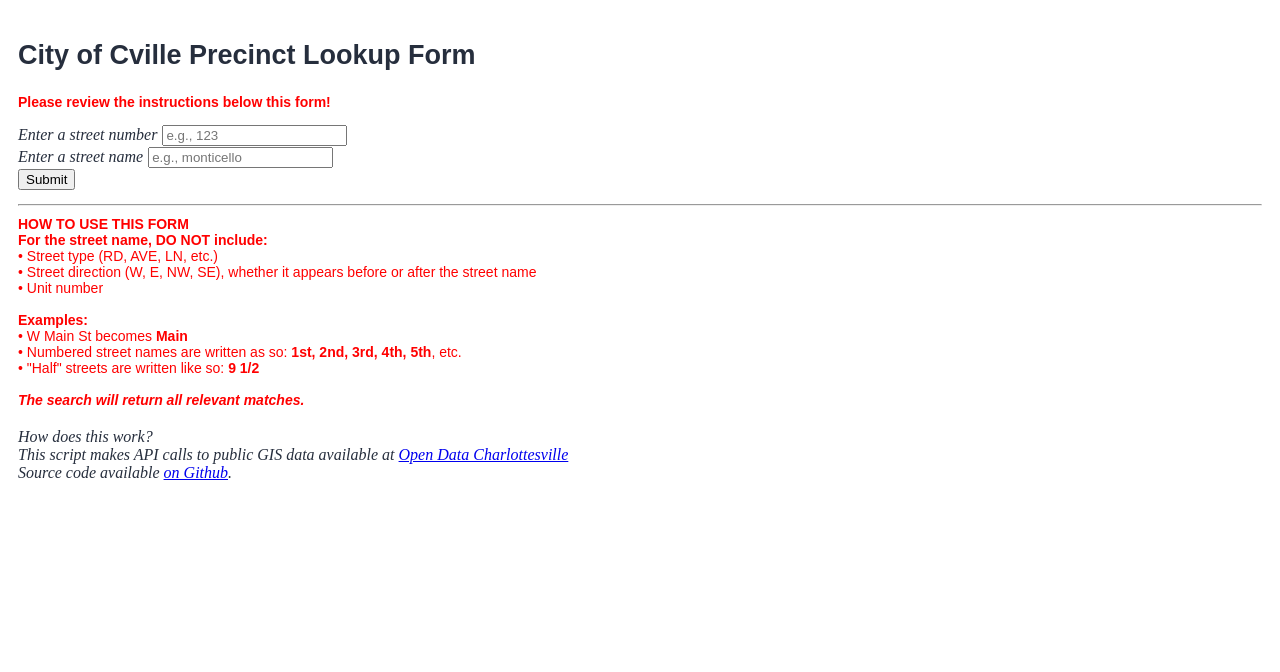
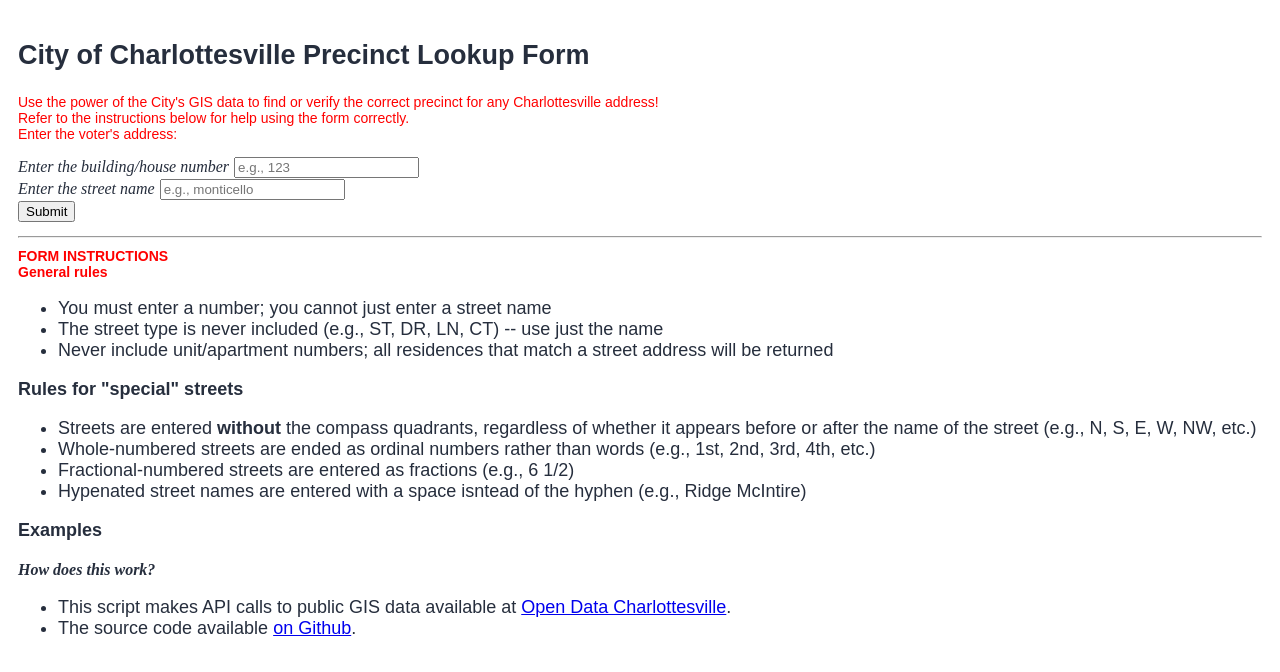
Before and after one commit to caljess599/checkprecinct, a plain HTML site: page app/index.html in a window 1280 px wide. Drawn offline with Linux system fonts and the light colour scheme.

Commit message:
change instructions
and make a table for examples

```diff
--- a/app/index.html
+++ b/app/index.html
@@ -7,12 +7,14 @@
 
   <body>
     <form id="form">
-      <h2>City of Cville Precinct Lookup Form</h2>
+      <h2>City of Charlottesville Precinct Lookup Form</h2>
       <p class="instructions">
-        <b>Please review the instructions below this form!</b>
+        Use the power of the City's GIS data to find or verify the correct precinct for any Charlottesville address!</br>
+        Refer to the instructions below for help using the form correctly.<br>
+        Enter the voter's address:
       </p>
       <div class="form-group">
-        <label for="name">Enter a street number</label>
+        <label for="name">Enter the building/house number</label>
         <input
           type="text"
           name="street_num"
@@ -22,7 +24,7 @@
         />
       </div>
       <div class="form-group">
-        <label for="name">Enter a street name</label>
+        <label for="name">Enter the street name</label>
         <input
           type="text"
           name="street_name"
@@ -54,29 +56,61 @@
 
     <p class="instructions" id="noResults"></p>
     <hr />
+
     <p class="instructions">
-      <b>HOW TO USE THIS FORM</b><br />
-      <b>For the street name, DO NOT include:</b> <br />
-      • Street type (RD, AVE, LN, etc.)<br />
-      • Street direction (W, E, NW, SE), whether it appears before or after the
-      street name<br />
-      • Unit number<br /><br />
-      <b>Examples:</b><br />
-      • W Main St becomes <b>Main</b><br />
-      • Numbered street names are written as so: <b>1st, 2nd, 3rd, 4th, 5th</b>,
-      etc. <br />
-      • "Half" streets are written like so: <b>9 1/2</b><br /><br />
-      <b><i>The search will return all relevant matches.</i></b>
+      <b>FORM INSTRUCTIONS</b><br />
+      <b>General rules</b><br />
+      <ul>
+        <li>You must enter a number; you cannot just enter a street name</li>
+        <li>The street type is never included (e.g., ST, DR, LN, CT) -- use just the name</li>
+        <li>Never include unit/apartment numbers; all residences that match a street address will be returned</li>
+      </ul>
+
+      <b>Rules for "special" streets</b><br />
+      <ul>
+        <li>Streets are entered <b>without</b> the compass quadrants, regardless of whether it appears before or after the name of the street (e.g., N, S, E, W, NW, etc.)</li>
+        <li>Whole-numbered streets are ended as ordinal numbers rather than words (e.g., 1st, 2nd, 3rd, 4th, etc.)</li>
+        <li>Fractional-numbered streets are entered as fractions (e.g., 6 1/2)</li>
+        <li>Hypenated street names are entered with a space isntead of the hyphen (e.g., Ridge McIntire) </li>
+      </ul>
     </p>
 
+    <b>Examples</b><br />
+
+    <table id="instructTable" hidden="false">
+      <thead>
+        <tr>
+          <th>Looking for this address?</th>
+          <th>Enter it like this</th>
+        </tr>
+      </thead>
+      <tbody>
+        <tr>
+          <td>100 W Main St</td>
+          <td>Building number: 100</br>Street name: Main</td>
+        </tr>
+        <tr>
+          <td>301 10-1/2 St NW</td>
+          <td>Building number:301</br>Street name: 10 1/2</td>
+        </tr>
+        <tr>
+          <td>1007 Fifth St SW</td>
+          <td>Building number:1007</br>Street name: 5th</td>
+        </tr>
+      </tbody>
+    </table>
+
+
     <p class="notes">
-      How does this work? <br />
-      This script makes API calls to public GIS data available at <a
-      href=https://opendata.charlottesville.org/>Open Data Charlottesville<a
-        ><br />
-        Source code available <a
-        href=https://github.com/caljess599/checkprecinct/tree/main>on Github</a
-      >.
+      <b>How does this work?</b><br />
+      <ul>
+        <li>This script makes API calls to public GIS data available at <a
+          href=https://opendata.charlottesville.org/>Open Data Charlottesville<a
+            >.</li>
+        <li>The source code available <a
+          href=https://github.com/caljess599/checkprecinct/tree/main>on Github</a
+        >.</li>
+      </ul>
     </p>
 
     <script type="text/javascript" src="app.js"></script>
```
